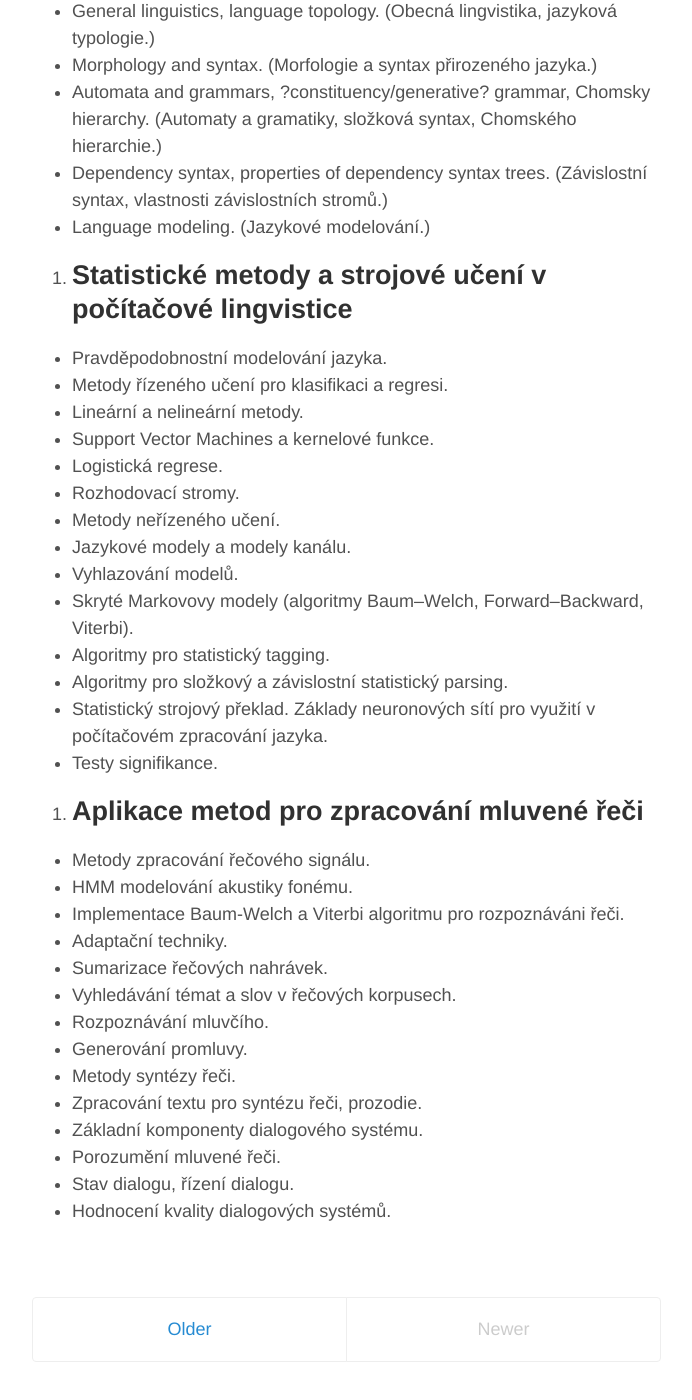
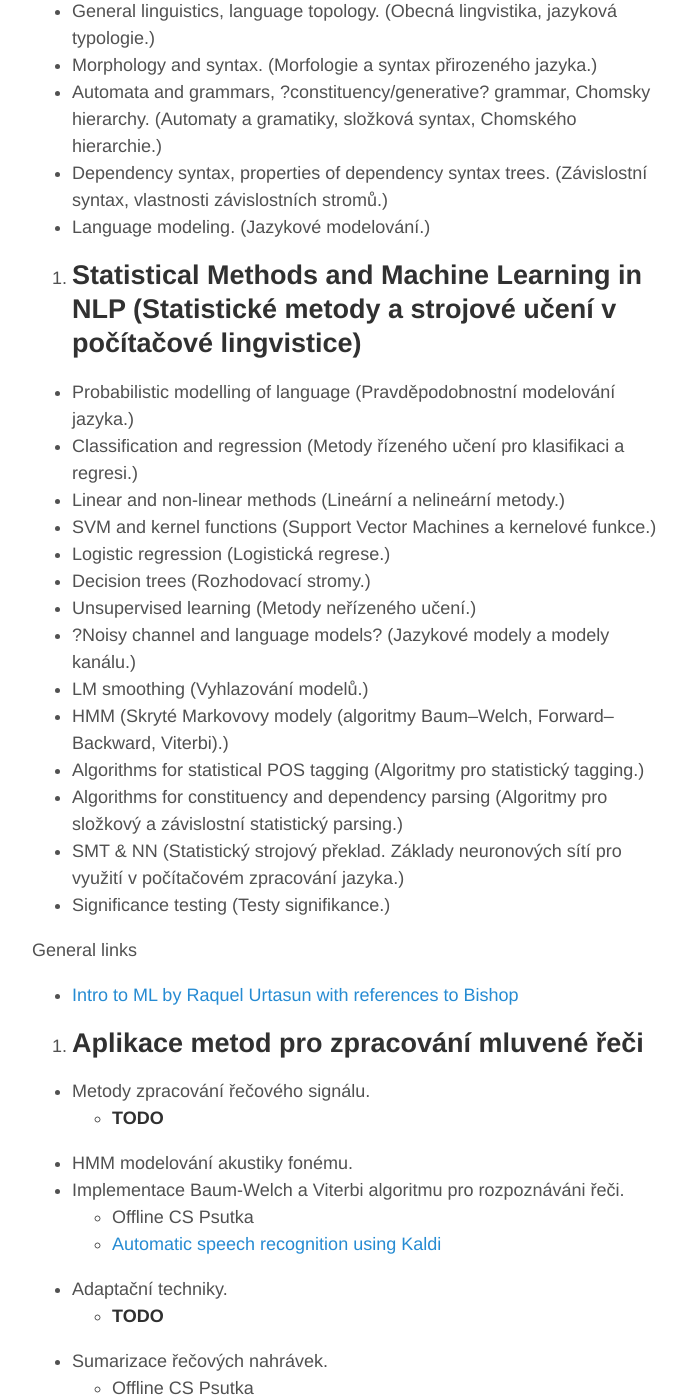
Before and after one commit to oplatek/oplatek.github.io, a Jekyll site: the page built from index.html, in a window 1280 px wide and 1400 px high, scrolled down 765 px. Shown: the whole window, without its empty margins (293-985 px from the left). Built offline with Jekyll 4.4.1, drawn with Linux system fonts in a browser that asks for light colours; the list of posts is cut into pages by our own code; some of the changed text lies outside the part shown.

Commit message:
notes on docexam

```diff
--- a/_posts/2016-07-10-state-exam-questions.md
+++ b/_posts/2016-07-10-state-exam-questions.md
@@ -15,39 +15,59 @@ Selected Questions for Doctoral State Exam (Vybrané okruhy pro doktorskou zkou
 - Dependency syntax, properties of dependency syntax trees. (Závislostní syntax, vlastnosti závislostních stromů.)
 - Language modeling. (Jazykové modelování.)
 
-3. Statistické metody a strojové učení v počítačové lingvistice
+3. Statistical Methods and Machine Learning in NLP (Statistické metody a strojové učení v počítačové lingvistice)
 -----------------------------------------------------------------
 
-- Pravděpodobnostní modelování jazyka.
-- Metody řízeného učení pro klasifikaci a regresi.
-- Lineární a nelineární metody.
-- Support Vector Machines a kernelové funkce.
-- Logistická regrese.
-- Rozhodovací stromy.
-- Metody neřízeného učení.
-- Jazykové modely a modely kanálu.
-- Vyhlazování modelů.
-- Skryté Markovovy modely (algoritmy Baum–Welch, Forward–Backward, Viterbi).
-- Algoritmy pro statistický tagging.
-- Algoritmy pro složkový a závislostní statistický parsing.
-- Statistický strojový překlad. Základy neuronových sítí pro využití v počítačovém zpracování jazyka.
-- Testy signifikance.
+- Probabilistic modelling of language (Pravděpodobnostní modelování jazyka.)
+- Classification and regression (Metody řízeného učení pro klasifikaci a regresi.)
+- Linear and non-linear methods (Lineární a nelineární metody.)
+- SVM and kernel functions (Support Vector Machines a kernelové funkce.)
+- Logistic regression (Logistická regrese.)
+- Decision trees (Rozhodovací stromy.)
+- Unsupervised learning (Metody neřízeného učení.)
+- ?Noisy channel and language models? (Jazykové modely a modely kanálu.)
+- LM smoothing (Vyhlazování modelů.)
+- HMM (Skryté Markovovy modely (algoritmy Baum–Welch, Forward–Backward, Viterbi).)
+- Algorithms for statistical POS tagging (Algoritmy pro statistický tagging.)
+- Algorithms for constituency and dependency parsing (Algoritmy pro složkový a závislostní statistický parsing.)
+- SMT & NN (Statistický strojový překlad. Základy neuronových sítí pro využití v počítačovém zpracování jazyka.)
+- Significance testing (Testy signifikance.)
+
+General links
+- [Intro to ML by Raquel Urtasun with references to Bishop](http://www.cs.toronto.edu/~urtasun/courses/CSC411/CSC411_Fall15.html)
+
 
 
 5. Aplikace metod pro zpracování mluvené řeči
 ----------------------------------------------------------------
 
 - Metody zpracování řečového signálu.
+    - **TODO**
 - HMM modelování akustiky fonému.
 - Implementace Baum-Welch a Viterbi algoritmu pro rozpoznáváni řeči.
+    - Offline CS Psutka
+    - [Automatic speech recognition using Kaldi](https://github.com/oplatek/kaldi-thesis/blob/master/text/tags/oplatek_thesis013.pdf?raw=true)
 - Adaptační techniky.
+    - **TODO**
 - Sumarizace řečových nahrávek.
+    - Offline CS Psutka
 - Vyhledávání témat a slov v řečových korpusech.
+    - Offline CS Psutka
 - Rozpoznávání mluvčího.
+    - Offline CS Psutka
+    - [Comparison of scoring methods used in speaker recognition with joint factor analysis](http://www.crim.ca/perso/patrick.kenny/Ondrej_icassp2009.pdf)
+    - [Audio enhancing with DNN autoencoder for speaker recognition](http://www.fit.vutbr.cz/research/groups/speech/publi/2016/plchot_icassp2016_0005090.pdf)
 - Generování promluvy.
+    [Sequence-to-Sequence Generation for Spoken Dialogue via Deep Syntax Trees and Strings](http://arxiv.org/pdf/1606.05491v1.pdf)
 - Metody syntézy řeči.
+    - [data-driven phrasing for speech synthesis in low-resource languages](https://www.cs.cmu.edu/~awb/papers/icassp2012_phrasing_lrl.pdf)
+    - [A beginners’ guide to statistical parametric speech synthesis](http://www.cstr.ed.ac.uk/downloads/publications/2010/king_hmm_tutorial.pdf)
 - Zpracování textu pro syntézu řeči, prozodie.
+    - [A beginners’ guide to statistical parametric speech synthesis](http://www.cstr.ed.ac.uk/downloads/publications/2010/king_hmm_tutorial.pdf)
 - Základní komponenty dialogového systému.
 - Porozumění mluvené řeči.
 - Stav dialogu, řízení dialogu.
 - Hodnocení kvality dialogových systémů.
+
+
+PS: As usual, suggestions and improvements are welcome by [pull request](https://github.com/oplatek/oplatek.github.io/blob/master/_posts/2016-07-10-state-exam-questions.md).
```
